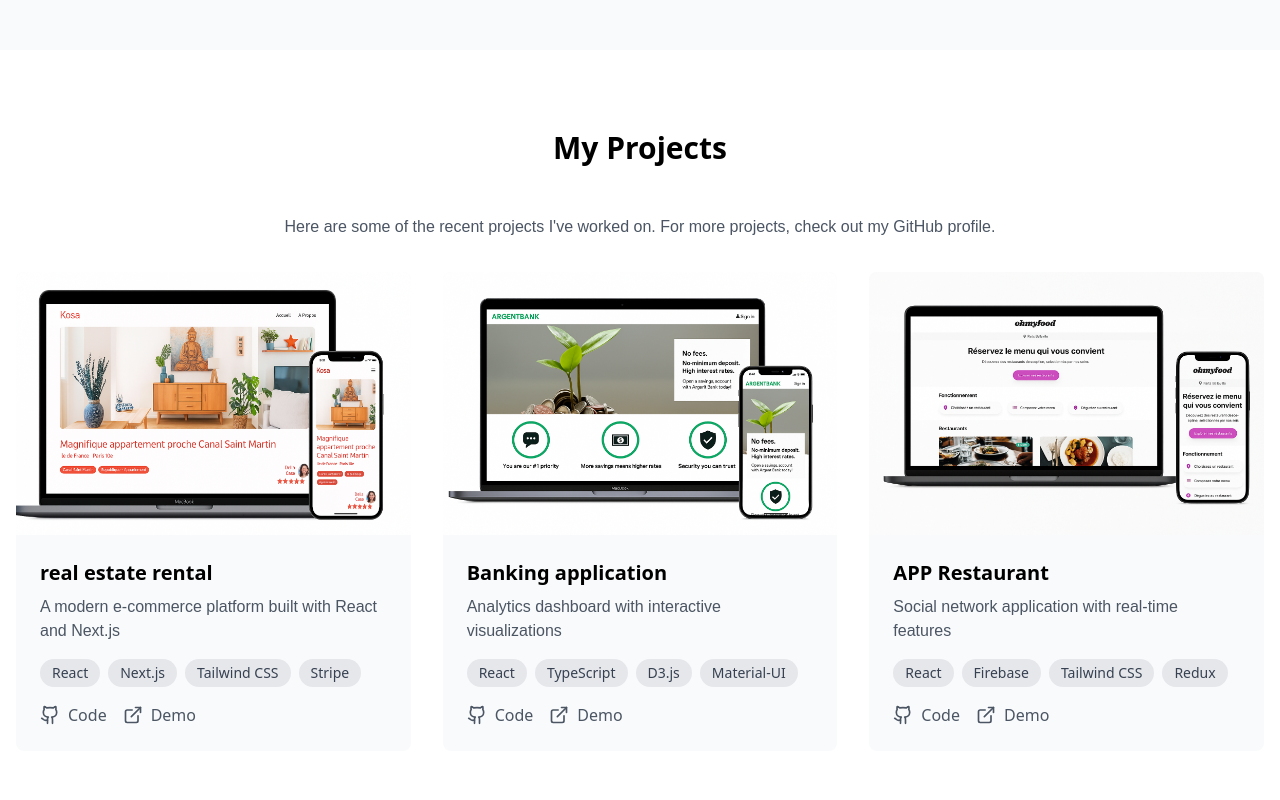
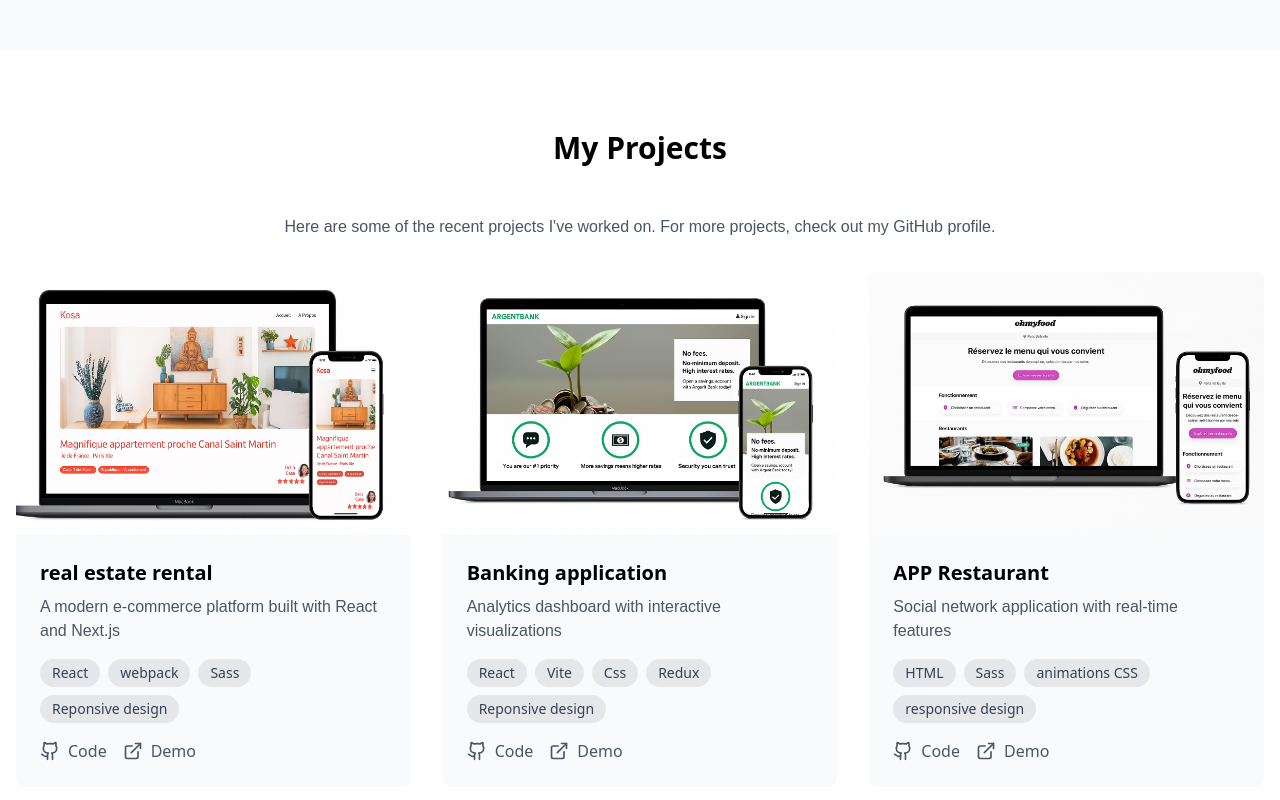
Before and after one commit to BEREKOUTOU/portefeuille, a React (Vite) app: page / in a window 1280 px wide. Shown: the part 1970-2770 px from the top of the page. Built offline with nearby package versions, Linux system fonts and the light colour scheme; a web font is replaced by a local one.

Commit message:
Update project technologies and descriptions in Projects component and French locale

```diff
--- a/src/components/Projects.tsx
+++ b/src/components/Projects.tsx
@@ -13,7 +13,7 @@ const Projects = () => {
       title: t('projectsSection.projects.immobilier.title'),
       description: t('projectsSection.projects.immobilier.description'),
       image: kasaImg,
-      technologies: ["React", "Next.js", "Tailwind CSS", "Stripe"],
+      technologies: ["React", "webpack", "Sass", "Reponsive design"],
       githubLink: "https://github.com/BEREKOUTOU/Kasa__Fr",
       liveLink: "https://kasa-fr-git-main-berekoutous-projects.vercel.app",
     },
@@ -21,7 +21,7 @@ const Projects = () => {
       title: t('projectsSection.projects.bank.title'),
       description: t('projectsSection.projects.bank.description'),
       image: argentBankImg,
-      technologies: ["React", "TypeScript", "D3.js", "Material-UI"],
+      technologies: ["React", "Vite", "Css", "Redux", "Reponsive design"],
       githubLink: "https://github.com/BEREKOUTOU/ArgentBank",
       liveLink: "https://berekoutou.github.io/ArgentBank/",
     },
@@ -29,7 +29,7 @@ const Projects = () => {
       title: t('projectsSection.projects.restaurant.title'),
       description: t('projectsSection.projects.restaurant.description'),
       image: bonifacesImg,
-      technologies: ["React", "Firebase", "Tailwind CSS", "Redux"],
+      technologies: ["HTML", "Sass", "animations CSS", "responsive design"],
       githubLink: "https://github.com/BEREKOUTOU/Ohmyfood",
       liveLink: "https://berekoutou.github.io/Ohmyfood/",
     }
--- a/src/i18n/locales/fr.json
+++ b/src/i18n/locales/fr.json
@@ -49,15 +49,15 @@
     "projects": {
       "immobilier": {
         "title": "location immobilière",
-        "description": "Une plateforme de location immobilière moderne construite avec React et Next.js"
+        "description": "Application de gestion immobilière avec des fonctionnalités de consultation et de réservation de biens immobiliers"
       },
       "bank": {
         "title": "application bancaire",
-        "description": "Dashboard d'analyse de données avec visualisations interactives"
+        "description": "Application bancaire avec des fonctionnalités de gestion des comptes et des transactions"
       },
       "restaurant": {
         "title": "App Restaurant",
-        "description": "Application de réseau social avec fonctionnalités en temps réel"
+        "description": "Application Restaurant avec les fonctionnalités de commande en ligne et de réservation"
       }
     },
     "viewCode": "Code",
```
